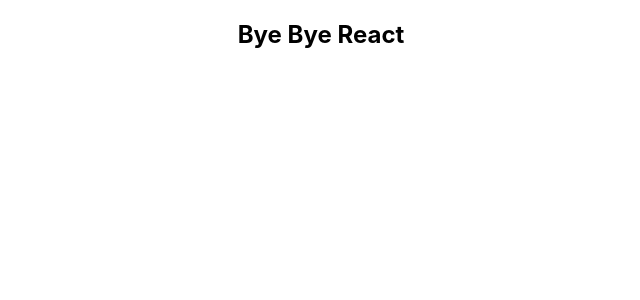
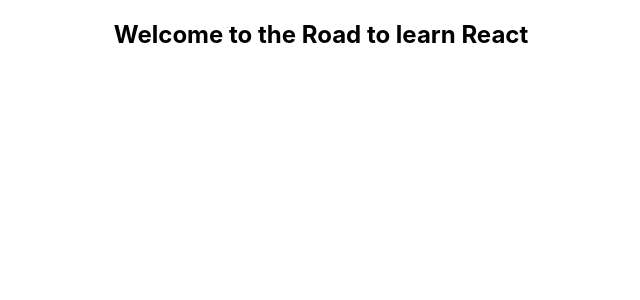
Before and after one commit to ShepherdNg/r2lr, a React (Create React App) app: page / in a window 1280 px wide. Shown: the top 300 px of the page, without its empty margins (319-959 px from the left). Built offline with nearby package versions, Linux system fonts and the light colour scheme.

Commit message:
Hot Module Replacement

```diff
--- a/src/App.js
+++ b/src/App.js
@@ -3,13 +3,10 @@
 
 class App extends Component {
   render() {
-    const helloWorld={
-      text:'Welcome to the Road to learn React'
-    }
-    helloWorld.text='Bye Bye React';
+    const helloWorld='Welcome to the Road to learn React';
     return (
       <div className="App">
-        <h2>{helloWorld.text}</h2>
+        <h2>{helloWorld}</h2>
       </div>
     );
   }
--- a/src/index.js
+++ b/src/index.js
@@ -9,6 +9,9 @@
     document.getElementById('root')
 );
 
+if (module.hot) {
+    module.hot.accept();
+}
 // If you want your app to work offline and load faster, you can change
 // unregister() to register() below. Note this comes with some pitfalls.
 // Learn more about service workers: https://bit.ly/CRA-PWA
```
